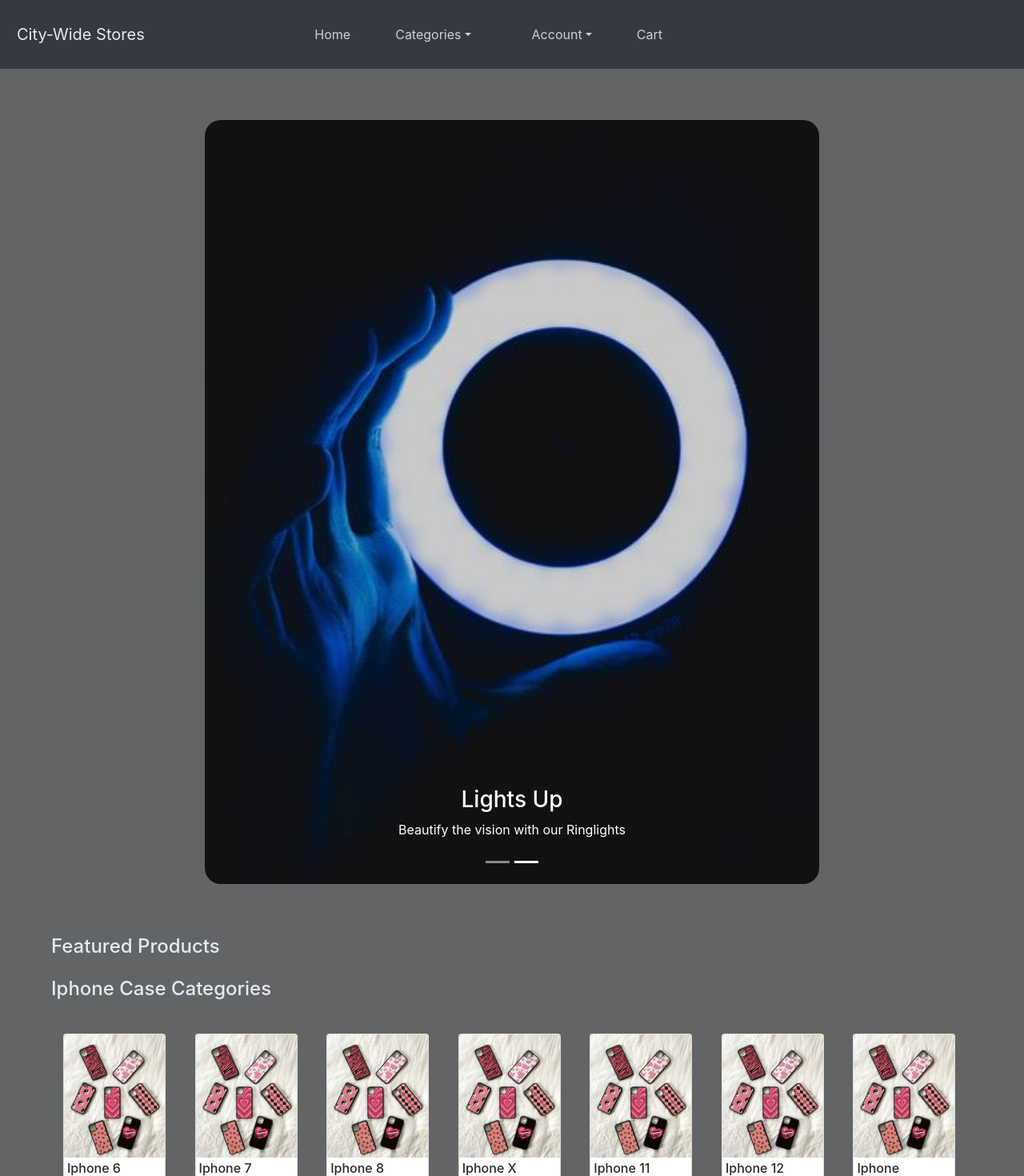
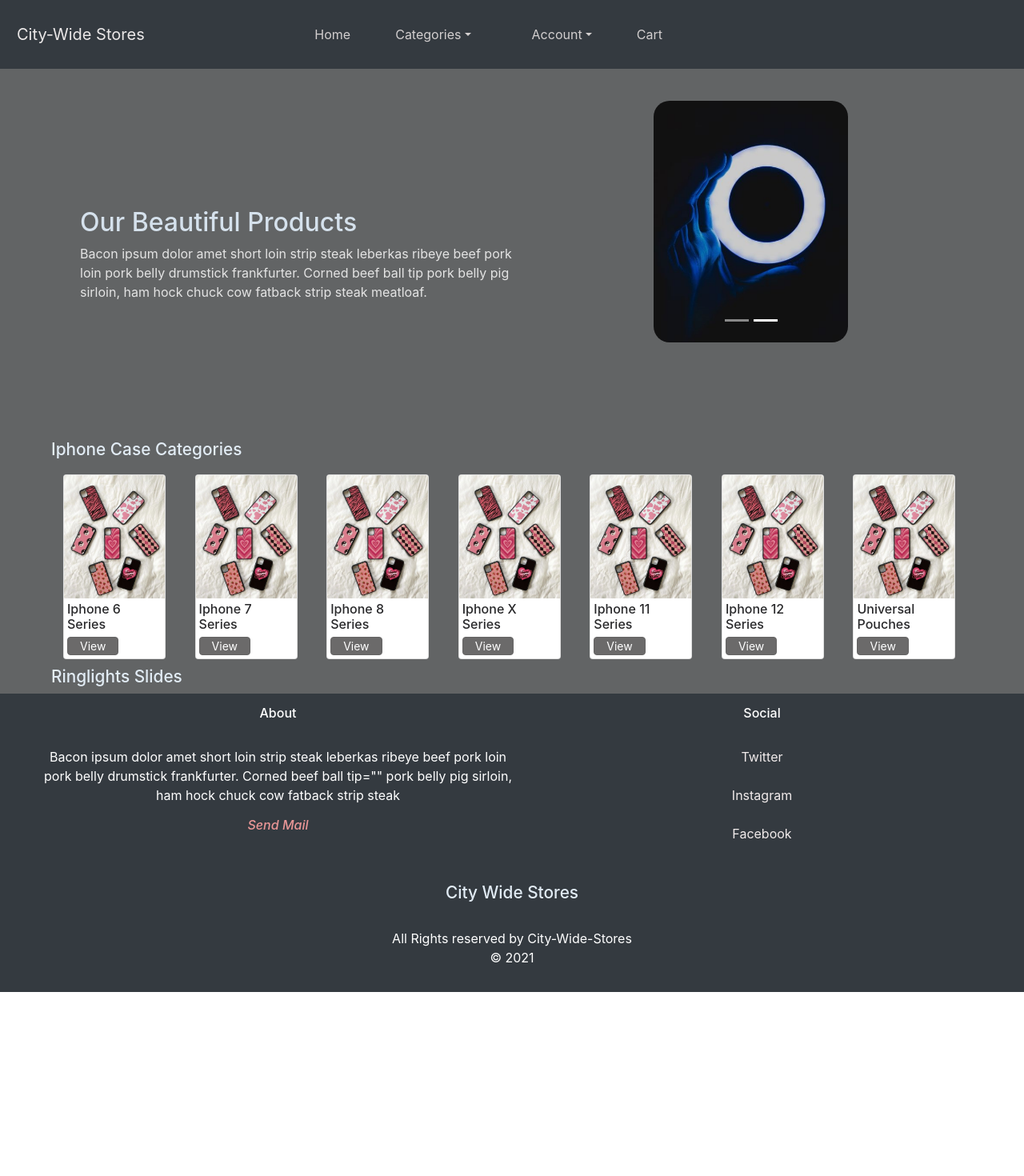
Before and after one commit to Kizito007/city-w.s-client, a React (Create React App) app: page / in a window 1280 px wide. Shown: the top 1470 px of the page at 80% size. After the commit the page ends 1240 px from the top, so only its background shows below. Built offline with nearby package versions, Linux system fonts and the light colour scheme; no server answers.

Commit message:
styling home page

```diff
--- a/src/App.css
+++ b/src/App.css
@@ -15,9 +15,56 @@
   color: #d6d2d2fa;
   margin-right: 40px;
 }
-.carousel {
+.h1, h1 {
+  font-size: 2.0rem;
+}
+.banner {
+  position: relative;
+  width: 100%;
+  /* min-height: 75vh; */
+  padding:  0 100px;
+  padding-top: 40px;
+  display: flex;
+  justify-content: flex-start;
+  align-items: center;
+}
+.banner .textbox {
+  position: relative;
+  max-width: 550px;
+  z-index: 2;
+}
+.banner .textbox h2 {
+  color: #b7b7b7;
+  font-size: 3em;
+}
+.banner .textbox p {
+  color: #e4e4e4;
+  font-size: 16px;
+  /* margin: 5px 0 25px; */
+}
+.banner .textbox a {
+  position: relative;
+  display: inline-block;
+  background: #eeeeee;
+  color: #656464;
+  padding: 15px 25px;
+  text-decoration: none;
+  font-size: 1.1em;
+  text-transform: uppercase;
+  letter-spacing: 1px;
+  font-weight: 500;
+}
+.banner .imgBox {
+  position: relative;
+  /* background: #c1bcbc; */
+  margin-left: 40px;
+  width: 100%;
+  height: 400px;
+  z-index: 1;
+}
+/* .carousel {
   margin: 5% 5%;
-}
+} */
 .carousel-control-next-icon, .carousel-control-prev-icon {
   display: none;
 }
@@ -65,7 +112,7 @@ i-cards {
   border-color: #656464;
 }
 .h4, h4 {
-  font-size: 1.5rem;
+  font-size: 1.3rem;
   color: #e2ecf5;
 }
 .h5, h5 {
@@ -77,6 +124,26 @@ i-cards {
 .res-card {
   width: 8rem;
 }
+@media (max-width: 730px) {
+  .banner {
+    padding: 70px 50px 0;
+    flex-direction: column;
+  }
+  .banner:before {
+    display: none;
+  }
+  .banner .textbox {
+    max-width: 100%;
+  }
+  .banner .textbox h2 {
+    font-size: 2.5em;
+  }
+  .banner .imgBox {
+    width: 100%;
+    height: 200px;
+    margin: 40px 0 100px;
+  }
+}
 @media (min-width: 992px){
   .navbar-expand-lg .navbar-nav .dropdown-menu {
     border-radius: 20px;
@@ -84,12 +151,30 @@ i-cards {
     position: absolute;
   }
 }
-@media (min-width: 780px){
+@media (min-width: 620px){
   .carousel {
-    margin-left: 20%;
-    width: 60%;
+    margin-left: 26%;
+    width: 243px;
   }
 }
+@media (max-width: 627px){
+  .carousel {
+    margin: 0 auto;
+    width: 240px;
+  }
+}
+@media (max-width: 330px){
+  .carousel {
+    width: 195px;
+  }
+}
+
+/* @media (min-width: 1510px){
+  .carousel {
+    margin-left: 40%;
+    width: 40%;
+  }
+} */
 @media (max-width: 352px) {
   .res-card {
     width: 6rem;
--- a/src/App.js
+++ b/src/App.js
@@ -47,7 +47,7 @@ function App() {
   return (
     <Router>
       <UserContext.Provider value={{ userData, setUserData }}>
-        <div style={{ background: "#626465", color: "#e2eef9" }}>
+        <div style={{ background: "#626465", color: "#d5e1ec" }}>
           <Header />
           <Switch>
             <Route exact path="/" component={Home} />
--- a/src/components/layout/Footer.jsx
+++ b/src/components/layout/Footer.jsx
@@ -6,11 +6,14 @@ const Footer = () => {
         <footer>
             <ul className="footer-right">
                 <li className="features">
-                    <h5> Service </h5> <br/>
-
+                    <h5> About </h5> <br/>
+                        <p>
+                            Bacon ipsum dolor amet short loin strip steak leberkas ribeye beef pork loin pork belly drumstick
+                            frankfurter. Corned beef ball tip="" pork belly pig sirloin, ham hock chuck cow fatback strip steak
+                        </p>
                     <ul className="boxx ul">
-                        <h3 style={{fontSize: "1.0rem"}}> Contact Us </h3> <br/>
-                        <h5> <a href="mailto:remetechnologysolutions@gmail.com" style={{color: "#8a5050"}}> <i> Send Mail  </i>  </a> </h5>
+                        {/* <h3 style={{fontSize: "1.0rem"}}> Contact Us </h3> <br/> */}
+                        <h5> <a href="mailto:remetechnologysolutions@gmail.com" style={{color: "#ea9797"}}> <i> Send Mail  </i>  </a> </h5>
                         <br/>
                     </ul>
                 </li>
@@ -29,6 +32,55 @@ const Footer = () => {
                 <h4> City Wide Stores </h4> <br/>
                 <p> All Rights reserved by City-Wide-Stores <br/> &copy; 2021 </p>
             </div>
+            {/* <div className="main-content">
+                <div className="left box">
+                    <h2>About Us</h2>
+                    <div className="content">
+                        <p>
+                            Bacon ipsum dolor amet short loin strip steak leberkas ribeye beef pork loin pork belly drumstick
+                            frankfurter. Corned beef ball tip="" pork belly pig sirloin, ham hock chuck cow fatback strip steak
+                        </p>
+                        <div className="social">
+                            <a href="#"> <span> Twitter </span> </a>
+                            <a href="#"> <span> Twitter </span> </a>
+                            <a href="#"> <span> Twitter </span> </a>
+                            <a href="#"> <span> Twitter </span> </a>
+                        </div>
+                    </div>
+                </div>
+                <div className="center box">
+                    <h2> Address </h2>
+                    <div className="content">
+                        <div className="place">
+                            <span>Location</span>
+                        </div>
+                        <div className="phone">
+                            <span>090233</span>
+                        </div>
+                        <div className="email">
+                            <span>abc@example.com</span>
+                        </div>
+                    </div>
+                </div>
+                <div className="right box">
+                    <h2>Contact Us</h2>
+                    <div className="content">
+                        <form action="#">
+                            <div className="email">
+                                <div className="text"> Email * </div>
+                                <input type="email" required />
+                            </div>
+                            <div className="msg">
+                                <div className="text"> Message * </div>
+                                <textarea rows="2" cols="25" required></textarea>
+                            </div>
+                            <div className="bttn">
+                                <button type="submit">Send</button>
+                            </div>
+                        </form>
+                    </div>
+                </div>
+            </div> */}
         </footer>
     )
 }
--- a/src/components/layout/footer.css
+++ b/src/components/layout/footer.css
@@ -1,7 +1,7 @@
 footer{
     /* display: flex; */
     flex-flow: row wrap;
-    padding: 50px;
+    padding: 15px;
     color: #fff;
     background:  #343a40;
 }
@@ -42,3 +42,46 @@ footer{
     color: #fff;
     padding-top: 10px;
 }
+/* footer {
+    position: absolute;
+    bottom: 0px;
+    width: 100%;
+    background:  #343a40;
+}
+.main-content {
+    display: flex;
+}
+.main-content .box {
+    flex-basis: 50%;
+    padding: 10px 20px;
+}
+.box h2 {
+    font-size: 1.125rem;
+    font-weight: 600;
+    text-transform: uppercase;
+}
+.box .content {
+    margin: 20px 0 0 0;
+}
+.left .content .social p {
+    text-align: justify;
+}
+.left .content .social {
+    margin: 20px 0 0 0;
+}
+.left .content .social a {
+    padding: 0 2px;
+}
+.left .content .social a span {
+    height: 40px;
+    width: 40px;
+    background: #1a1a1a;
+    line-height: 40px;
+    text-align: center;
+    font-size: 18px;
+    border-radius: 5px;
+    transition: 0.3s;
+}
+.left .content .social a span:hover {
+    background: #f12020;
+} */
--- a/src/components/pages/Home.js
+++ b/src/components/pages/Home.js
@@ -6,6 +6,17 @@ import light1 from "../img/light3.jfif"
 const Home = () => {
     return (
         <>
+            <div className="banner">
+                <div className="textbox">
+                    <h1> Our Beautiful Products </h1>
+                    <p>
+                    Bacon ipsum dolor amet short loin strip steak leberkas ribeye beef pork loin pork belly drumstick
+                    frankfurter. Corned beef ball tip pork belly pig sirloin, ham hock chuck cow fatback strip steak
+                    meatloaf.
+                    </p>
+                    {/* <a href="#">View More</a> */}
+                </div>
+                <div className="imgBox">
                     <div className="carou">
                     <Carousel>
                         <Carousel.Item>
@@ -15,7 +26,7 @@ const Home = () => {
                             alt="Pouch"
                             />
 
-                        <Carousel.Caption>
+                            {/* <Carousel.Caption>
                             <h3 style={{ color: "#ff0a0a" }}>Apple Pouches</h3>
                             <p style={{
                                 color: "#191818",
@@ -23,7 +34,7 @@ const Home = () => {
                             }} >
                                 Beautiful and Protective phone cases for all Iphones...
                             </p>
-                        </Carousel.Caption>
+                            </Carousel.Caption> */}
                         </Carousel.Item>
                         <Carousel.Item>
                             <img
@@ -32,16 +43,19 @@ const Home = () => {
                             alt="Light"
                             />
 
-                        <Carousel.Caption>
+                            {/* <Carousel.Caption>
                             <h3>Lights Up</h3>
                             <p>Beautify the vision with our Ringlights</p>
-                        </Carousel.Caption>
+                            </Carousel.Caption> */}
                         </Carousel.Item>
                     </Carousel>
                 </div>
-            <h4 style={{ margin: "0 5%", color: "#e2ecf5" }}> Featured Products </h4> <br/>
+                    </div>
+            </div>
+            <br/>
+            {/* <h4 style={{ margin: "0 5%", color: "#e2ecf5" }}> Featured Products </h4> <br/> */}
             <div style={{ margin: "0 5%", color: "#29292b" }} className="i-cards">
-                <h4> Iphone Case Categories </h4> <br/>
+                <h4> Iphone Case Categories </h4>
                 <Container fluid>
                     <Row >
                         <Col>
@@ -106,7 +120,7 @@ const Home = () => {
                             <Card className="res-card">
                                 <Card.Img variant="top" src={case2} />
                                 <Card.Body>
-                                    <Card.Title>Iphone Universal Pouches</Card.Title>
+                                    <Card.Title>Universal Pouches</Card.Title>
                                     <Button variant="primary">View</Button>
                                 </Card.Body>
                             </Card>
```
Lines whose indentation alone changed are shown as unchanged.
